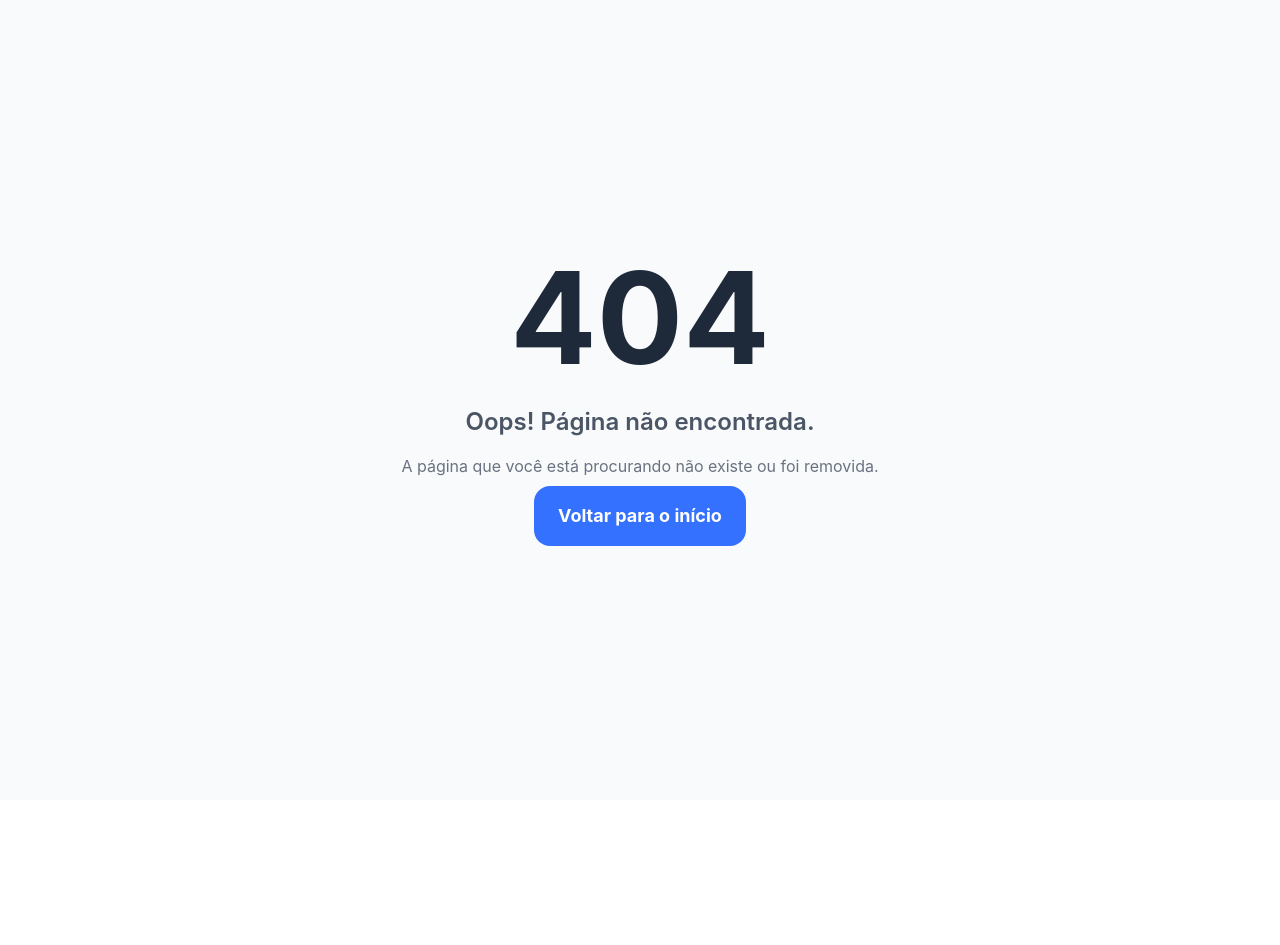
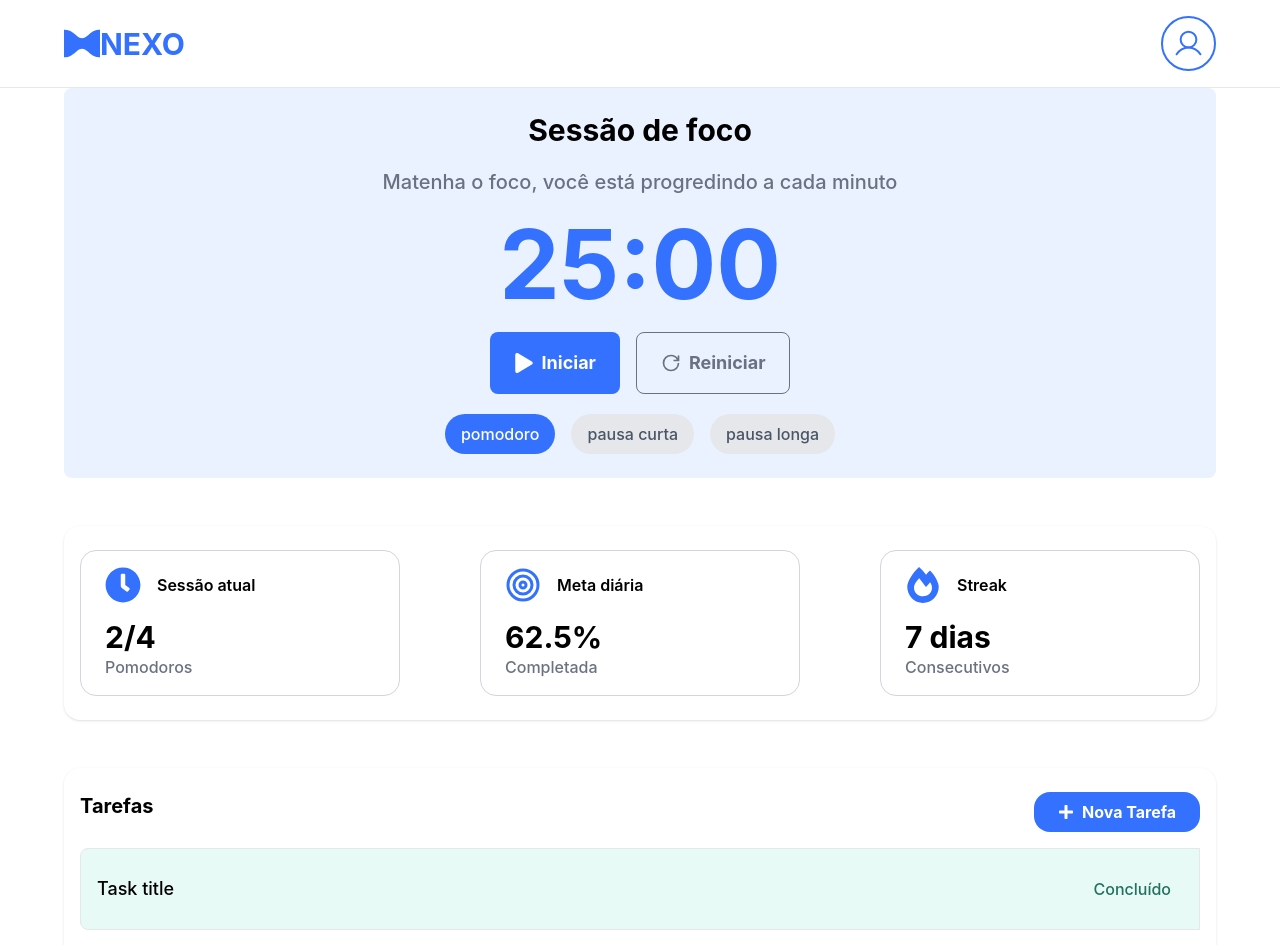
Before and after one commit to AndrewMoreira91/nexo, a React (Vite) app in the folder web/: page /pomodoro in a window 1280 px wide. Before the commit this address had no page. Shown: the top 945 px of the page. Before the commit the page ends 800 px from the top, so only its background shows below. Built offline with nearby package versions, Linux system fonts and the light colour scheme.

Commit message:
Create pomodoro page, ButtonPill and ButtonGroup component. Refact some componets

```diff
--- a/web/src/components/Button.tsx
+++ b/web/src/components/Button.tsx
@@ -5,6 +5,7 @@
 	onClick?: () => void
 	theme?: 'primary' | 'secondary' | 'outline' | 'outline-secondary'
 	size?: 'small' | 'large'
+	// className?: ComponentProps<'button'>['className']
 }
 
 const Button: React.FC<ButtonProps> = ({
@@ -12,6 +13,7 @@
 	onClick,
 	theme = 'primary',
 	size = 'small',
+	className,
 	...props
 }) => {
 	return (
@@ -23,6 +25,7 @@
 			${theme === 'outline' && 'bg-transparent text-primary border border-primary hover:text-primary-hover hover:border-primary-hover'}
 			${theme === 'outline-secondary' && 'bg-transparent text-gray-500 border border-gray-500 hover:bg-gray-500 hover:text-white'}
 			font-bold rounded-2xl cursor-pointer transition flex fle-row gap-2 items-center justify-center
+			${className}
 			`}
 			{...props}
 		>
--- /dev/null
+++ b/web/src/components/ButtonGroup.tsx
@@ -0,0 +1,30 @@
+import { type FC, useState } from 'react'
+import ButtonPill from './ButtonPill'
+
+type ButtonGroupProps = {
+	values?: string[]
+	setSelectedValue?: (value: string) => void
+}
+
+const ButtonGroup: FC<ButtonGroupProps> = ({ values, setSelectedValue }) => {
+	const [selected, setLocalSelected] = useState(0)
+	return (
+		<div className="flex flex-row gap-4">
+			{values?.map((value, index) => (
+				<ButtonPill
+					// biome-ignore lint/suspicious/noArrayIndexKey: <explanation>
+					key={index}
+					onClick={() => {
+						setLocalSelected(index)
+						setSelectedValue?.(value)
+					}}
+					theme={selected === index ? 'primary' : 'secondary'}
+				>
+					{value}
+				</ButtonPill>
+			))}
+		</div>
+	)
+}
+
+export default ButtonGroup
--- /dev/null
+++ b/web/src/components/ButtonPill.tsx
@@ -0,0 +1,23 @@
+import type { ButtonHTMLAttributes, FC, ReactNode } from 'react'
+
+type ButtonPillProps = ButtonHTMLAttributes<HTMLButtonElement> & {
+	children: ReactNode
+	theme?: 'primary' | 'secondary' | 'outline-primary' | 'outline-secondary'
+}
+
+const ButtonPill: FC<ButtonPillProps> = ({ children, theme = 'primary', ...props }) => {
+	return (
+		<button
+			{...props}
+			className={`
+			${theme === 'primary' && 'bg-primary text-white hover:bg-primary-hover'}
+			${theme === 'secondary' && 'bg-gray-200 text-gray-600 hover:bg-gray-300'}
+			font-medium py-2 px-4 rounded-full cursor-pointer transition
+			`}
+		>
+			{children}
+		</button>
+	)
+}
+
+export default ButtonPill
--- a/web/src/components/Footer.tsx
+++ b/web/src/components/Footer.tsx
@@ -1,7 +1,17 @@
+import type { ComponentProps } from "react"
 
-const Footer: React.FC = () => {
+type FooterProps = {
+	className?: ComponentProps<"footer">["className"]
+}
+
+const Footer: React.FC<FooterProps> = ({ className }) => {
 	return (
-		<footer className="flex flex-col items-center bg-white text-gray-500 py-4 border-t border-gray-300">
+		<footer
+			className={`
+			flex flex-col items-center bg-white text-gray-500 py-4 border-t border-gray-300
+			${className}
+			`}
+		>
 			<p className="text-sm">
 				&copy; {new Date().getFullYear()} Nexo. Todos os direitos reservados.
 			</p>
--- a/web/src/components/MenuInfo.tsx
+++ b/web/src/components/MenuInfo.tsx
@@ -12,7 +12,7 @@
 			<div className="p-5 bg-primary-bg rounded-full">
 				{children}
 			</div>
-			<h4 className="font-semibold text-xl">
+			<h4 className="font-semibold text-xl text-center">
 				{title}
 			</h4>
 			<p className="font-medium text-gray-400 text-base/5 text-center">
--- a/web/src/components/Tag.tsx
+++ b/web/src/components/Tag.tsx
@@ -12,7 +12,7 @@
 			flex px-3 py-1 items-center justify-center rounded-full
 			`}
 		>
-			<span className="font-medium">
+			<span className="font-medium inline">
 				{
 					type === 'in-progress' ? 'Em progresso' :
 						type === 'pending' ? 'Pendente' :
--- a/web/src/components/TaskItem.tsx
+++ b/web/src/components/TaskItem.tsx
@@ -14,7 +14,7 @@
 		flex flex-row items-center justify-between px-4 py-6 w-full rounded-l-lg border border-gray-200
 		${isCompleted ? 'bg-primary-success-bg' : 'bg-white'}
 		`}>
-			<div className="flex flex-row w-full gap-3">
+			<div className="flex flex-row gap-3">
 				{!isCompleted && <CheckBox />}
 				<div>
 					<h2 className="font-medium text-lg">{title}</h2>
--- a/web/src/pages/Dashboard.tsx
+++ b/web/src/pages/Dashboard.tsx
@@ -41,7 +41,7 @@
 							<Progressbar percentage={68} />
 
 							<span className="font-medium text-gray-500">Falta pouco para completar sua meta, não desista!</span>
-							<Button size="large">
+							<Button size="large" onClick={() => navigate('/pomodoro')}>
 								<FaPlay className="text-white" />
 								<span className="font-semibold text-base">Começar Concentração</span>
 							</Button>
--- /dev/null
+++ b/web/src/pages/Pomodoro.tsx
@@ -0,0 +1,105 @@
+import { useState } from "react";
+import { FaClock, FaFireAlt, FaPlay, FaPlus } from "react-icons/fa";
+import { FiTarget } from "react-icons/fi";
+import { GrPowerReset } from "react-icons/gr";
+import Button from "../components/Button";
+import ButtonGroup from "../components/ButtonGroup";
+import Container from "../components/Conteiner";
+import Footer from "../components/Footer";
+import Header from "../components/Header";
+import MenuData from "../components/MenuData";
+import TaskItem from "../components/TaskItem";
+
+type ModesType = "pomodoro" | "pausa curta" | "pausa longa"
+
+const PomodoroPage = () => {
+	const [selectedMode, setSelectedMode] = useState<ModesType>("pomodoro")
+	console.log(selectedMode)
+
+	return (
+		<div>
+			<Header />
+			<main className="flex flex-col px-16 gap-12">
+				<section className="w-full flex flex-col gap-5 items-center bg-primary-bg py-6 rounded-lg">
+					<h3 className="font-bold text-3xl">Sessão de foco</h3>
+					<span className="font-medium text-xl text-gray-500">Matenha o foco, você está progredindo a cada minuto</span>
+
+					<span className="font-bold text-8xl text-primary">25:00</span>
+
+					<div className="flex flex-row gap-4">
+						<Button
+							className="rounded-lg"
+							type="button"
+							size="large"
+						>
+							<FaPlay className="text-xl" />
+							Iniciar
+						</Button>
+						<Button
+							className="rounded-lg"
+							type="button"
+							theme="outline-secondary"
+							size="large"
+						>
+							<GrPowerReset className="text-xl" />
+							Reiniciar
+						</Button>
+					</div>
+
+					<ButtonGroup
+						values={["pomodoro", "pausa curta", "pausa longa"]}
+						setSelectedValue={(value: string) => {
+							setSelectedMode(value as ModesType)
+						}}
+					/>
+
+				</section>
+
+				<Container className="justify-between gap-8">
+					<MenuData
+						title="Sessão atual"
+						textMain="2/4"
+						description="Pomodoros"
+					>
+						<FaClock className="text-primary text-4xl" />
+					</MenuData>
+					<MenuData
+						title="Meta diária"
+						textMain="62.5%"
+						description="Completada"
+					>
+						<FiTarget className="text-primary text-4xl" />
+					</MenuData>
+					<MenuData
+						title="Streak"
+						textMain="7 dias"
+						description="Consecutivos"
+					>
+						<FaFireAlt className="text-primary text-4xl" />
+					</MenuData>
+				</Container>
+
+				<Container className="flex flex-col gap-4">
+					<div className="flex flex-row justify-between w-full">
+						<h5 className="font-bold text-xl">Tarefas</h5>
+						<Button>
+							<FaPlus className="text-white" />
+							Nova Tarefa
+						</Button>
+					</div>
+
+					<div className="flex flex-col gap-4">
+						<TaskItem title="Task title" isCompleted={true} />
+						<TaskItem title="Task title" isCompleted={false} tagType="in-progress" />
+						<TaskItem title="Task title" isCompleted={false} tagType="pending" />
+						<TaskItem title="Task title" isCompleted={false} tagType="pending" />
+					</div>
+				</Container>
+			</main>
+
+			<Footer />
+		</div>
+	)
+}
+
+export default PomodoroPage
--- a/web/src/pages/WelcomePage.tsx
+++ b/web/src/pages/WelcomePage.tsx
@@ -27,7 +27,7 @@
 						<h2 className="font-bold text-4xl md:text-5xl">Maximize seu foco,</h2>
 						<h2 className="font-bold text-4xl md:text-5xl text-primary">alcance seus objetivos</h2>
 						<p className="font-medium text-gray-500 text-sm md:text-xl/6">
-							Use o metodo Pomodoro para transformar seu tempo em produtividade. Estabeleça metas, matenha o foco e acompanhe o progresso.
+							Use o metodo <strong className="text-primary">Pomodoro</strong> para transformar seu tempo em produtividade. Estabeleça metas, matenha o foco e acompanhe o progresso.
 						</p>
 						<div className="flex gap-4">
 							<Button
@@ -41,7 +41,7 @@
 						</div>
 					</div>
 
-					<img src={img} className="w-full sm:w-auto" alt="Mulher trabalhando no laptop" />
+					<img src={img} className="w-full md:w-sm lg:w-auto" alt="Mulher trabalhando no laptop" />
 				</section>
 
 				<section className="flex flex-col gap-6 bg-white px-7 sm:px-16 py-16 items-center">
--- a/web/src/routes/index.tsx
+++ b/web/src/routes/index.tsx
@@ -2,6 +2,7 @@
 import DashboardPage from "../pages/Dashboard";
 import Error404Page from "../pages/Error404";
 import LoginPage from "../pages/Login";
+import PomodoroPage from "../pages/Pomodoro";
 import RegisterPage from "../pages/Register";
 import WelcomePage from "../pages/WelcomePage";
 
@@ -23,4 +24,8 @@
 		path: "/register",
 		element: <RegisterPage />,
 	},
+	{
+		path: "/pomodoro",
+		element: <PomodoroPage />,
+	}
 ]);
```
